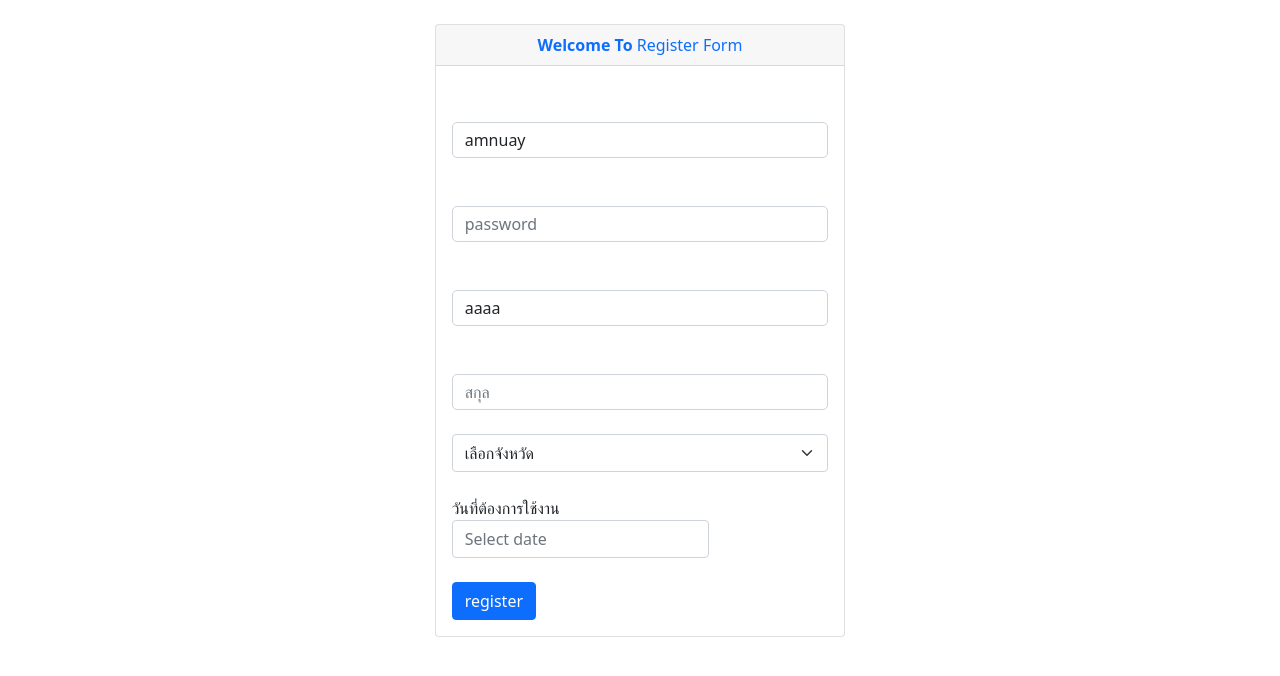
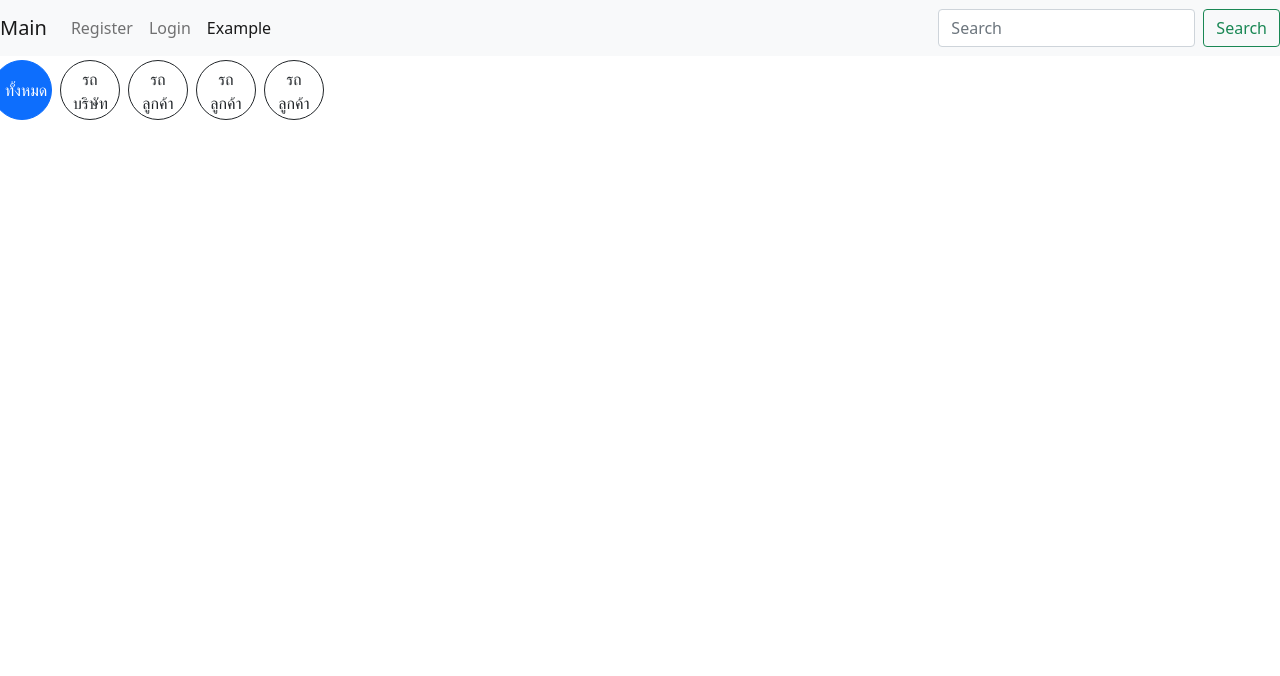
Before and after one commit to amnuayck/training, a React (Create React App) app: page /example in a window 1280 px wide. Shown: the top 676 px of the page. Built offline with nearby package versions, Linux system fonts and the light colour scheme.

Commit message:
update training

```diff
--- a/src/App.js
+++ b/src/App.js
@@ -2,21 +2,31 @@ import "./App.css";
 import "bootstrap/dist/css/bootstrap.css";
 import "react-datepicker/dist/react-datepicker.css";
 import React  from "react";
-import { Route, Switch } from "react-router-dom";
+import { Route, Switch,Redirect } from "react-router-dom";
 import Register from './components/Login/register'
 import Login from './components/Login/login'
+import NavBar from './components/common/navBar'
+import Example from "./components/common/example";
+import Notfound from "./components/common/notfond"
 
 // import Main from './main'
 
 function App() {
   return <>
+
     <React.Fragment>
+    <NavBar />
     <Switch>
+
     <Route path="/register" component={Register} />
     <Route path="/login" component={Login} />
+    <Route path="/bb" component={Login} />
+    <Route path="/example" component={Example} />
+    <Redirect from="/" exact to="/login"/>
    </Switch>
+
     </React.Fragment>
-  <Register/>
+  {/* <Register/> */}
 
   </>;
 }
--- a/src/components/common/button.jsx
+++ b/src/components/common/button.jsx
@@ -1,7 +1,7 @@
 
 import React from "react";
 const Button = ({ label, color,onClick }) => {
-  console.log('youClick')
+
   return (
     <>
       {color === "red" ? (
--- /dev/null
+++ b/src/components/common/datalist.js
@@ -0,0 +1,7 @@
+export const trucklistgroup = [
+  { _id: 0, name: "ทั้งหมด", classname: "btn btn-primary" },
+  { _id: 1, name: "รถบริษัท", classname: "btn btn-outline-dark" },
+  { _id: 2, name: "รถลูกค้า", classname: "btn btn-outline-dark" },
+  { _id: 3, name: "รถลูกค้า", classname: "btn btn-outline-dark" },
+  { _id: 4, name: "รถลูกค้า", classname: "btn btn-outline-dark" },
+];
--- /dev/null
+++ b/src/components/common/example.jsx
@@ -0,0 +1,45 @@
+import React,{ useState} from "react";
+import { trucklistgroup } from "../common/datalist";
+import Rederbuton from "../common/renderbutton";
+const Example = () => {
+
+
+
+    const [trucklist, settrucklist] = useState(trucklistgroup)
+    const handleOnClick = ({color,name,id}) => {
+        const sublist =[...trucklist]
+        const index = sublist.findIndex((x)=> x.classname ==="btn btn-primary")
+        console.log('index: ', index)
+        if (index > -1){
+           sublist[index].classname= "btn btn-outline-dark";
+        }
+        const subobject ={
+            _id:id,name:name,classname:"btn btn-primary"
+        }
+        const subclick = [...trucklist]
+          const index1 = subclick.findIndex((x)=> x._id === id)
+          subclick[index1]= subobject;
+          settrucklist(subclick)
+    }
+
+  return (
+    <>
+      <div className="row">
+        {trucklist &&
+          trucklist.length > 0 &&
+          trucklist.map((item, index) => (
+            <div className="col-auto p-0" key={item._id}>
+              <Rederbuton
+              label={item.name}
+              onClick={() =>
+                handleOnClick({name: item.name, id:item._id,color:item.classname
+              })}
+              className={item.classname} />
+            </div>
+          ))}
+      </div>
+    </>
+  );
+};
+
+export default Example;
--- /dev/null
+++ b/src/components/common/navBar.jsx
@@ -0,0 +1,44 @@
+import React from "react";
+import { Link, NavLink } from "react-router-dom";
+
+const NavBar = () => {
+  return (
+    <nav className="navbar navbar-expand-lg navbar-light bg-light">
+      <Link className="navbar-brand" to="/">
+        Main
+      </Link>
+      <button
+        className="navbar-toggler"
+        type="button"
+        data-toggle="collapse"
+        data-target="#navbarNavAltMarkup"
+        aria-controls="navbarNavAltMarkup"
+        aria-expanded="false"
+        aria-label="Toggle navigation"
+      >
+        <span className="navbar-toggler-icon" />
+      </button>
+      <div className="collapse navbar-collapse" id="navbarNavAltMarkup">
+        <div className="navbar-nav">
+          <NavLink className="nav-item nav-link" to="/register">
+           Register
+          </NavLink>
+          <NavLink className="nav-item nav-link" to="/login">
+          Login
+          </NavLink>
+          <NavLink className="nav-item nav-link" to="/example">
+          Example
+          </NavLink>
+        </div>
+      </div>
+
+  <form className="d-flex">
+  <input className="form-control me-2" type="search" placeholder="Search" aria-label="Search" />
+  <button className="btn btn-outline-success" type="submit">Search</button>
+  </form>
+
+    </nav>
+  );
+};
+
+export default NavBar;
--- /dev/null
+++ b/src/components/common/notfond.jsx
@@ -0,0 +1,11 @@
+import React from "react";
+
+const Notfond = () => {
+  return (
+    <>
+      <span className="btn btn-primary">{"Notfond"}</span>
+    </>
+  );
+};
+
+export default Notfond;
--- /dev/null
+++ b/src/components/common/renderbutton.jsx
@@ -0,0 +1,23 @@
+import React from 'react';
+
+const RenderButton = ({ disabled =false,label, onClick, className, value, key ,style }) => {
+
+    return (
+      <button key={key} type="button"
+      disabled ={disabled}
+      style={{
+         borderWidth:1,
+         alignItems:'center',
+         justifyContent:'center',
+         width:60,
+         height:60,
+        borderRadius:100,
+      }}
+      onClick={onClick} value={value}
+       className={className +" m-1" } >
+        {label}
+      </button>
+    );
+  };
+
+  export default RenderButton;
--- a/src/index.js
+++ b/src/index.js
@@ -6,6 +6,7 @@ import App from './App';
 //import reportWebVitals from './reportWebVitals';
 
 ReactDOM.render(
+
   <BrowserRouter>
     <App />
   </BrowserRouter>,
```
Also changed, not shown: src/components/Login/login.jsx (+7 -1 lines), src/components/common/header.jsx (added, +36 -0 lines).
